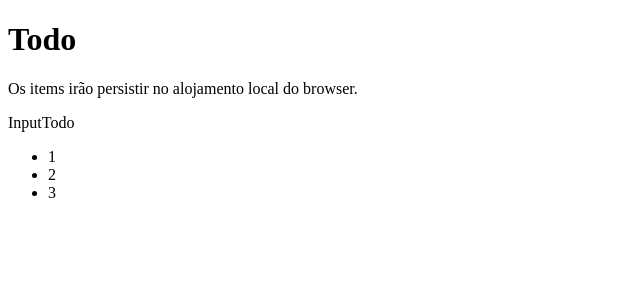
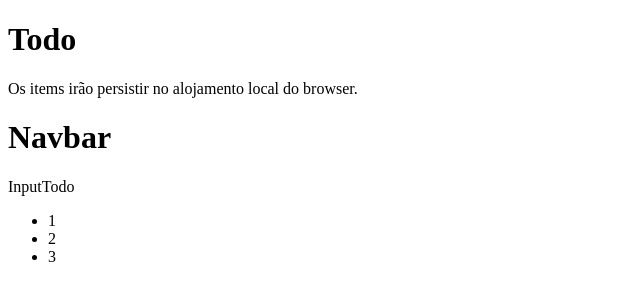
Before and after one commit to DarioCostaAlves/todo-darial, a React (Vite) app: page / in a window 1280 px wide. Shown: the top 300 px of the page, without its empty margins (0-640 px from the left). Built offline with nearby package versions, Linux system fonts and the light colour scheme.

Commit message:
starting with useState

```diff
--- /dev/null
+++ b/src/components/Navbar.jsx
@@ -0,0 +1,8 @@
+import { useState } from "react";
+
+const Navbar = () => {
+  const [dropdown, setDropdown] = useState(false);
+  return <h1>Navbar</h1>;
+};
+
+export default Navbar;
--- a/src/components/TodosLogic.jsx
+++ b/src/components/TodosLogic.jsx
@@ -1,6 +1,7 @@
 import React from "react";
 import InputTodo from "@/components/InputTodo";
 import TodosList from "@/components/TodosList";
+import Navbar from "@/components/Navbar";
 
 const TodosLogic = () => {
   const todos = [
@@ -22,6 +23,7 @@ const TodosLogic = () => {
   ];
   return (
     <div>
+      <Navbar />
       <InputTodo />
       <TodosList todosProps={todos} />
     </div>
```
